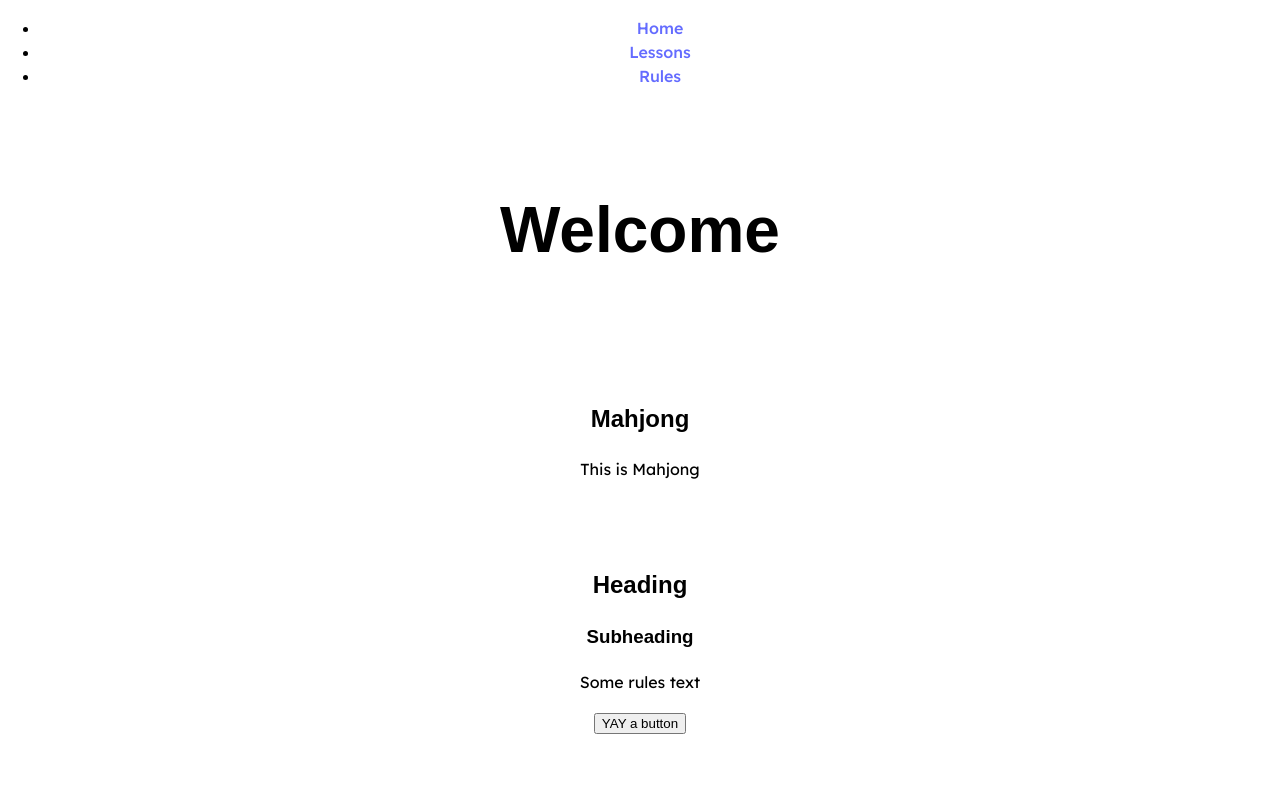
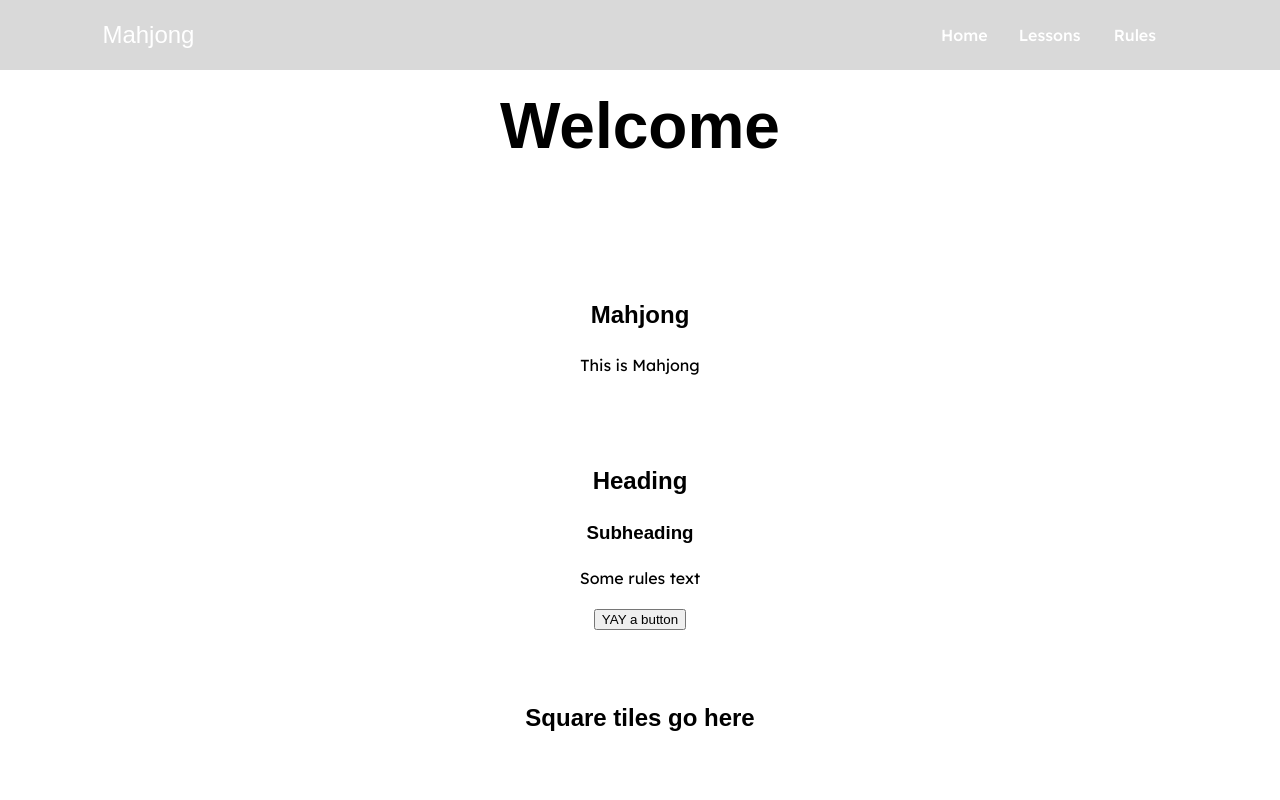
Before and after one commit to FHJohannes/rmw-sem5-proj, a React (Vite) app: page / in a window 1280 px wide. Shown: the top 800 px of the page. Built offline with nearby package versions, Linux system fonts and the light colour scheme; a web font is replaced by a local one.

Commit message:
Nav
Nav done
black&white

```diff
--- a/src/components/navbar/Navbar.tsx
+++ b/src/components/navbar/Navbar.tsx
@@ -1,33 +1,19 @@
 import { NavLink } from "react-router-dom";
-import './navbar.module.css'
+import styles from './navbar.module.css'
 
 export function Navbar() {
     return (
         <nav className="navbar">
-            <ul className="nav-list">
+            <h2><NavLink to="/" >Mahjong</NavLink></h2>
+            <ul className={styles.navlist}>
                 <li>
-                    <NavLink
-                        to="/"
-                        className={({ isActive }) => (isActive ? "active" : "")}
-                    >
-                        Home
-                    </NavLink>
+                    <NavLink to="/" className={({ isActive }) => `${styles.navlink}${isActive ? " active" : ""}`}>Home</NavLink>
                 </li>
                 <li>
-                    <NavLink
-                        to="/lessons"
-                        className={({ isActive }) => (isActive ? "active" : "")}
-                    >
-                        Lessons
-                    </NavLink>
+                    <NavLink to="/lessons" className={({ isActive }) => `${styles.navlink}${isActive ? " active" : ""}`}>Lessons</NavLink>
                 </li>
                 <li>
-                    <NavLink
-                        to="/rules"
-                        className={({ isActive }) => (isActive ? "active" : "")}
-                    >
-                        Rules
-                    </NavLink>
+                    <NavLink to="/rules" className={({ isActive }) => `${styles.navlink}${isActive ? " active" : ""}`} >Rules</NavLink>
                 </li>
             </ul>
         </nav>
--- a/src/components/navbar/navbar.module.css
+++ b/src/components/navbar/navbar.module.css
@@ -0,0 +1,49 @@
+nav{
+    padding: 0 8vw;
+    display: flex;
+    justify-content: space-between;
+    align-items: center;
+    background-color: #D9D9D9;
+    height: 70px;
+    width: 100vw;
+    position: fixed;
+    box-sizing: border-box;
+}
+
+nav a {
+    color: white;
+    &:hover {
+        color: white;
+    }
+}
+
+.navlist{
+    list-style: none;
+    margin: 0;
+    padding: 0;
+    width: 20vw;
+    height: 100%;
+    align-items: stretch;
+    display: flex;
+    justify-content: space-between;
+    flex-direction: row;
+
+    & li {
+        flex: 1;
+    }
+}
+
+.navlink{
+    display: flex;
+    align-items: center;
+    justify-content: center;
+    width: 100%;
+    height: 100%;
+    text-decoration: none;
+    background-color: #D9D9D9;
+    transition: background-color 0.2s ease;
+
+    &:hover{
+        background-color: #757575;
+    }
+}
```
